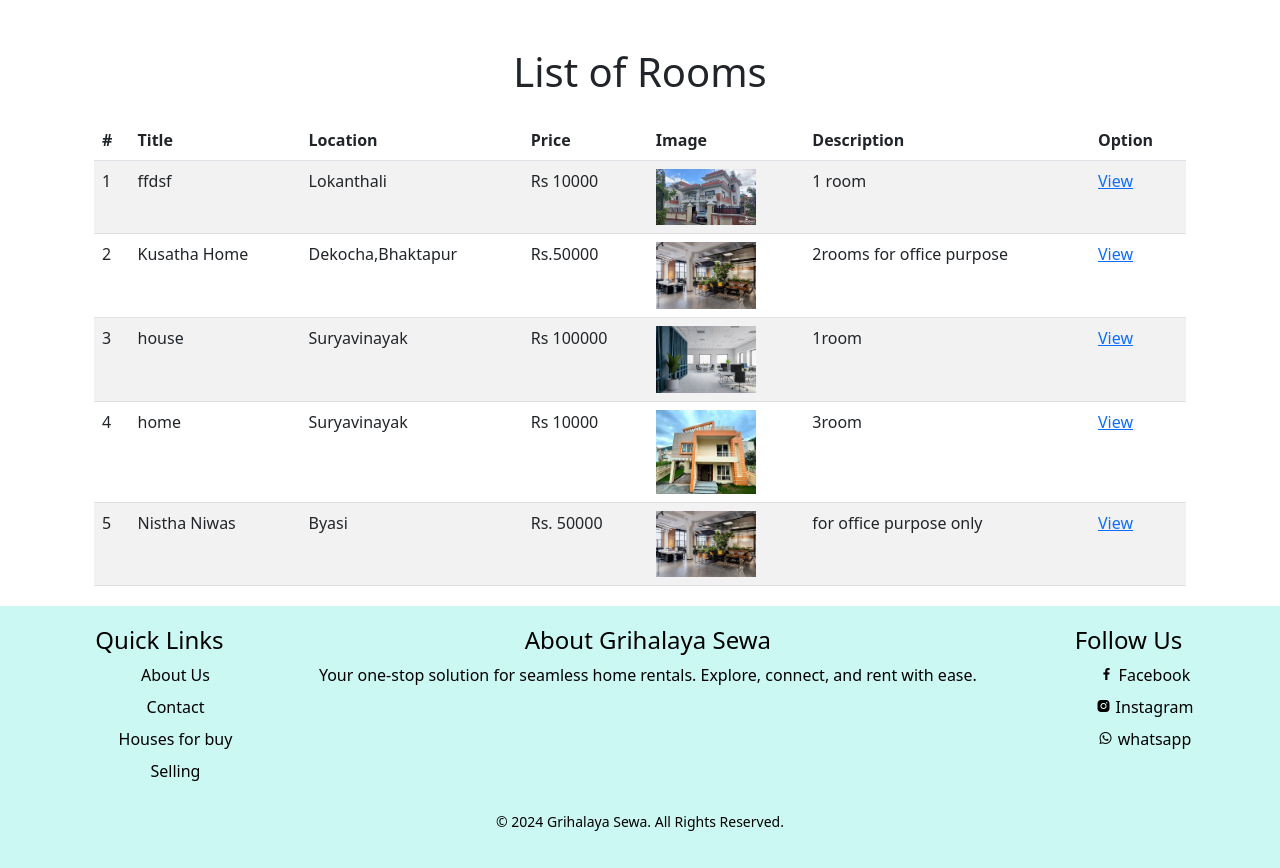
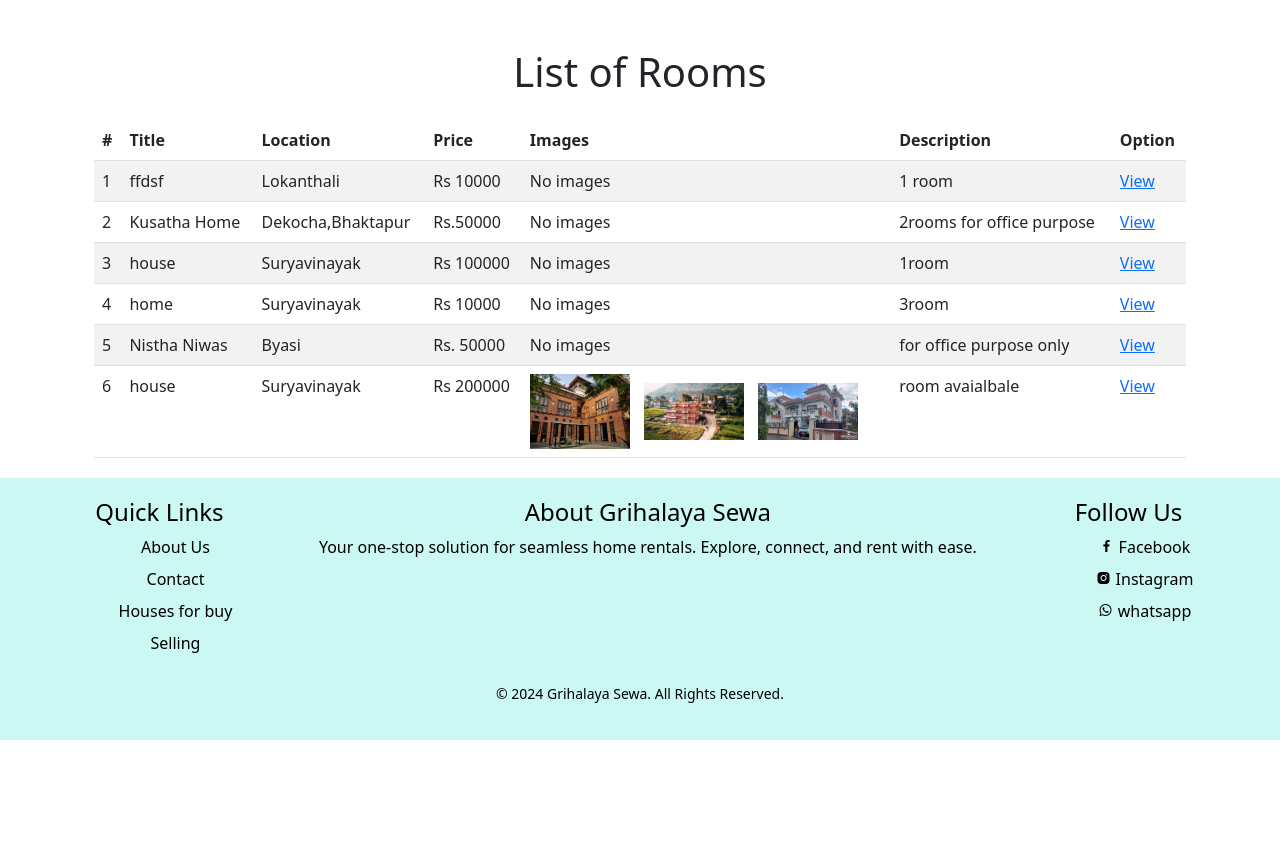
Before and after one commit to Sanju-nagarkoti/adv-grihalaya, a Django app: page /register/buy/ in a window 1280 px wide. Shown: the part 88-956 px from the top of the page. After the commit the page ends 828 px from the top, so only its background shows below. Run offline with Django 5.2, Linux system fonts and the light colour scheme; a user stored in the database is signed in; data comes from the database, SQL or seed files in the repository; some libraries are stand-ins or nearby versions.

Commit message:
multiple images

```diff
--- a/register/models.py
+++ b/register/models.py
@@ -1,31 +1,34 @@
+# models.py
 from django.db import models
-from django.contrib.auth.models import User  # Import the User model
+from django.contrib.auth.models import User
 
-
-# selling page form
 class Room(models.Model):
-    title = models.CharField(max_length=200)  # Title of the room listing
-    location = models.CharField(max_length=255)  # Location of the room
-    price = models.CharField(max_length=255)  # Price for renting the room
-    image = models.ImageField(upload_to='room_images/')  # Image of the room
-    description = models.TextField()  # Description of the room
-
-    # Seller's information
-    seller_name = models.CharField(max_length=255)  # Seller's name
-    seller_address = models.TextField()  # Seller's address
-    seller_email = models.EmailField()  # Seller's email
-    seller_phone = models.CharField(max_length=15)  # Seller's phone number
+    title = models.CharField(max_length=200)
+    location = models.CharField(max_length=255)
+    price = models.CharField(max_length=255)
+    description = models.TextField()
+    seller_name = models.CharField(max_length=255)
+    seller_address = models.TextField()
+    seller_email = models.EmailField()
+    seller_phone = models.CharField(max_length=15)
     status = models.CharField(
         max_length=50,
         choices=[('available', 'Available'), ('sold', 'Sold')],
         default='available'
-    )  # Room status
-
-    # Link to the User model
+    )
     user = models.ForeignKey(User, on_delete=models.CASCADE, related_name='rooms', null=True, blank=True)
 
     def __str__(self):
-        return self.title  # To represent table with the room title
+        return self.title
+
+
+class RoomImage(models.Model):
+    room = models.ForeignKey(Room, on_delete=models.CASCADE, related_name='images')
+    image = models.ImageField(upload_to='room_images/')
+
+    def __str__(self):
+        return f"Image for {self.room.title}"
+
 
 class Comment(models.Model):
     room = models.ForeignKey(Room, on_delete=models.CASCADE, related_name='comments')  # Link to the Room
--- a/register/urls.py
+++ b/register/urls.py
@@ -17,6 +17,8 @@ urlpatterns = [
     path('buy/',views.buying,name="buying"),#room_list
     path('buy_room_detail/<int:pk>/',views.Buy_Room_detail,name="buy_room_detail"),
 
+    path('delete-room-image/<int:image_pk>/', views.delete_room_image, name='delete_room_image'),
+
 
 
 ]
--- a/register/views.py
+++ b/register/views.py
@@ -5,11 +5,13 @@ from django.contrib.auth.password_validation import validate_password
 from django.core.exceptions import ValidationError
 from django.contrib.auth.decorators import login_required
 from django.contrib.auth.models import User
-from .forms import RoomForm, CommentForm
-from .models import Room, Comment
+from .forms import RoomForm, CommentForm, RoomImageForm
+from .models import Room, Comment, RoomImage
 from django.http import HttpResponseForbidden
 from django.core.mail import send_mail
 from django.template.loader import render_to_string
+from django.db import transaction
+
 
 # Create your views here.
 
@@ -88,24 +90,40 @@ def signup_user(request):
         return render(request, "register/signup.html")
 
 # Selling
+# views.py
 @login_required(login_url='register:login')
-def selling(request,pk):   #insert room
-    rooms=Room.objects.filter(user_id=pk)
+def selling(request, pk):
+    rooms = Room.objects.filter(user_id=pk)
     if request.method == 'POST':
-        form = RoomForm(request.POST, request.FILES)
+        form = RoomForm(request.POST)
+        images = request.FILES.getlist('image')  # Retrieve multiple files
         if form.is_valid():
-            room=form.save(commit=False)
-            room.user=request.user
-            form.save()
-            return redirect('register:buying')  # Redirect to a page showing all rooms or a success page
+            room = form.save(commit=False)
+            room.user = request.user
+            room.save()
+
+            # Save each uploaded image
+            for image in images:
+                RoomImage.objects.create(room=room, image=image)
+
+            return redirect('register:buying')
     else:
         form = RoomForm()
-    return render(request,"register/selling/sell_room_insert.html", {"selling":"active",'form': form, 'rooms':rooms})
+    return render(request, "register/selling/sell_room_insert.html", {
+        "selling": "active",
+        'form': form,
+        'rooms': rooms
+    })
 
 # Room Details View
+@login_required(login_url='register:login')
 def Sell_Room_detail(request, pk):
     room = get_object_or_404(Room, pk=pk)
-    return render(request, 'register/selling/sell_room_detail.html', {'room': room, "selling":"active"})
+    images = room.images.all()  # Retrieve all images related to the room
+    return render(request, 'register/selling/sell_room_detail.html', {
+        'room': room,
+        'images': images
+    })
 
 # Room Update View
 @login_required(login_url='register:login')
@@ -114,14 +132,27 @@ def Sell_Room_update(request, pk):
 
     if room.user != request.user:
         return HttpResponseForbidden("You are not allowed to edit this room.")
+
     if request.method == 'POST':
         form = RoomForm(request.POST, request.FILES, instance=room)
+        images = request.FILES.getlist('images')  # Get all uploaded images
+
         if form.is_valid():
-            form.save()     #user is not modified here
+            with transaction.atomic():  # Ensure atomic save for room and images
+                updated_room = form.save()
+
+                # Add new images to the room
+                for image in images:
+                    RoomImage.objects.create(room=updated_room, image=image)
+
             return redirect('register:sell_room_detail', pk=room.pk)
     else:
         form = RoomForm(instance=room)
-    return render(request, 'register/selling/sell_room_update.html', {'form': form, 'room': room})
+
+    return render(request, 'register/selling/sell_room_update.html', {
+        'form': form,
+        'room': room,
+    })
 
 # Room Delete View
 def Sell_Room_delete(request, pk):
@@ -132,20 +163,21 @@ def Sell_Room_delete(request, pk):
     return render(request, 'register/selling/sell_room_delete.html', {'room': room})
 
 # Buying
-@login_required(login_url='register:login')  #to visit buying page first login
-def buying(request): #list room
-    rooms=Room.objects.all()
-    return render(request,"register/buying/buy_room_list.html", {"buying":"active",'rooms':rooms})
+@login_required(login_url='register:login')  # to visit buying page, first login
+def buying(request):  # list room
+    rooms = Room.objects.prefetch_related('images').all()  # Efficiently fetch rooms with related images
+    return render(request, "register/buying/buy_room_list.html", {"buying": "active", 'rooms': rooms})
 
 # Room Details View
 def Buy_Room_detail(request, pk):
-    room = get_object_or_404(Room, pk=pk)  # Fetch the room by its primary key
+    # Fetch the room with its related images
+    room = get_object_or_404(Room.objects.prefetch_related('images'), pk=pk)
     comments = room.comments.all()  # Fetch related comments
 
     if request.method == 'POST':
         form = CommentForm(request.POST)
         if form.is_valid():
-            # Email Logic
+            # Email logic
             subject = "Message from Grihalaya"
             message = request.POST['content']
             from_email = "sanjunagarkoti44@gmail.com"  # Your sender email
@@ -179,3 +211,13 @@ def Buy_Room_detail(request, pk):
         'comments': comments,
         'form': form
     })
+
+@login_required(login_url='register:login')
+def delete_room_image(request, image_pk):
+    image = get_object_or_404(RoomImage, pk=image_pk)
+
+    if image.room.user != request.user:
+        return HttpResponseForbidden("You are not allowed to delete this image.")
+
+    image.delete()
+    return redirect('register:sell_room_update', pk=image.room.pk)
--- /dev/null
+++ b/register/widgets.py
@@ -0,0 +1,5 @@
+# widgets.py
+from django.forms.widgets import ClearableFileInput
+
+class MultiFileInput(ClearableFileInput):
+    allow_multiple_selected = True  # Enable multiple file selection
--- a/templates/register/buying/buy_room_list.html
+++ b/templates/register/buying/buy_room_list.html
@@ -5,15 +5,10 @@
 {% block title %}Buying{% endblock title %}
 
 {% block css %}
-
 {{ block.super }}
-
 {% endblock css %}
 
-
-
 {% block content %}
-
 <div class="container mt-5">
     <h1 class="mb-4">List of Rooms</h1>
     <table class="table table-striped">
@@ -23,7 +18,7 @@
                 <th>Title</th>
                 <th>Location</th>
                 <th>Price</th>
-                    <th>Image</th>
+                <th>Images</th>
                 <th>Description</th>
                 <th>Option</th>
             </tr>
@@ -36,25 +31,27 @@
                 <td>{{ room.location }}</td>
                 <td>{{ room.price }}</td>
                 <td>
-                        {% if room.image %}
-                        <img src="{{ room.image.url }}" alt="Room Image" style="width: 100px; height: auto;">
+                    {% if room.images.all %}
+                    <div>
+                        {% for image in room.images.all %}
+                        <img src="{{ image.image.url }}" alt="Room Image" style="width: 100px; height: auto; margin-right: 10px;">
+                        {% endfor %}
+                    </div>
                     {% else %}
-                        No image
+                    No images
                     {% endif %}
                 </td>
                 <td>{{ room.description }}</td>
                 <td>
-                        <a href="{% url "register:buy_room_detail" room.pk %}">View</a>
+                    <a href="{% url 'register:buy_room_detail' room.pk %}">View</a>
                 </td>
             </tr>
             {% empty %}
             <tr>
-                    <td colspan="6" class="text-center">No rooms available.</td>
+                <td colspan="7" class="text-center">No rooms available.</td>
             </tr>
             {% endfor %}
         </tbody>
     </table>
 </div>
-
-
 {% endblock content %}
```
Also changed, not shown: register/forms.py (+12 -6 lines), templates/register/buying/buy_room_detail.html (+18 -14 lines), templates/register/selling/sell_room_detail.html (+18 -6 lines), templates/register/selling/sell_room_insert.html (+13 -0 lines), templates/register/selling/sell_room_update.html (+21 -2 lines), db.sqlite3, media/room_images/Group_1.png (added), media/room_images/h2_EW9W8Sq.jpg (added), media/room_images/h2_fNoCMF9.jpg (added), media/room_images/h3.jpg (added), media/room_images/h3_mphg61f.jpg (added), media/room_images/hm_Kd0KqEo.png (added), media/room_images/home2_ZGNm7cw.jpeg (added), register/migrations/0003_remove_room_image_roomimage.py (added). Lines whose indentation alone changed are shown as unchanged.
